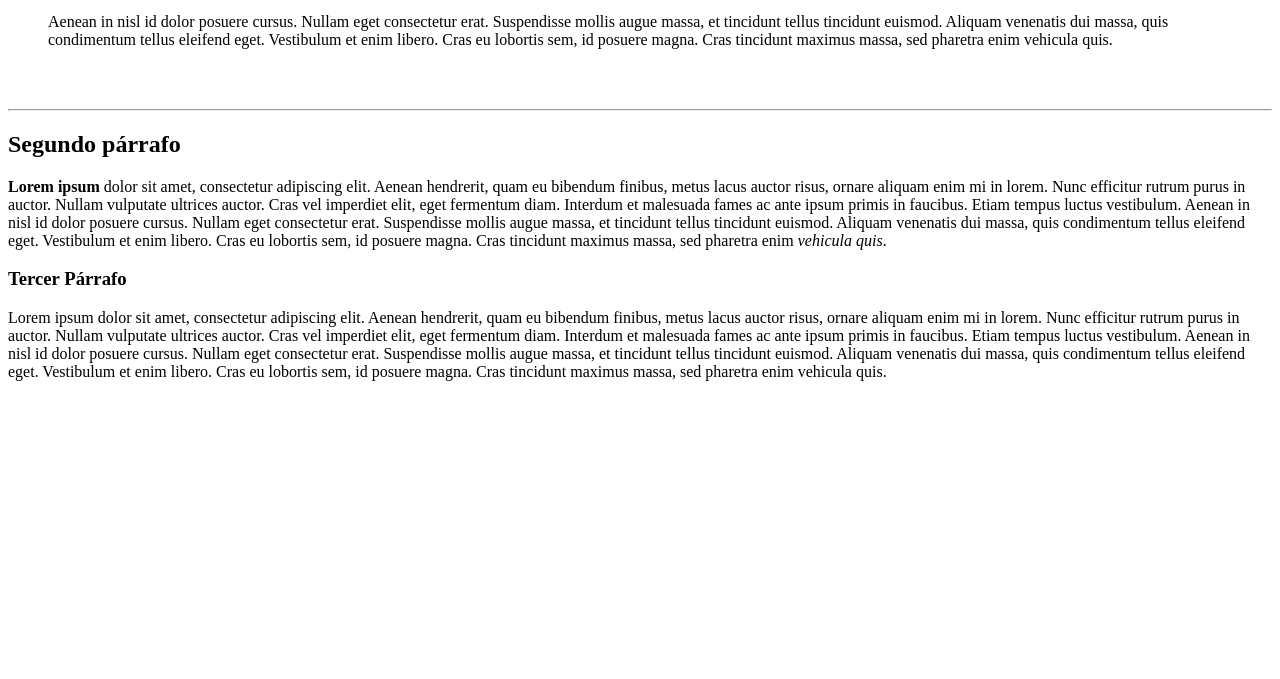
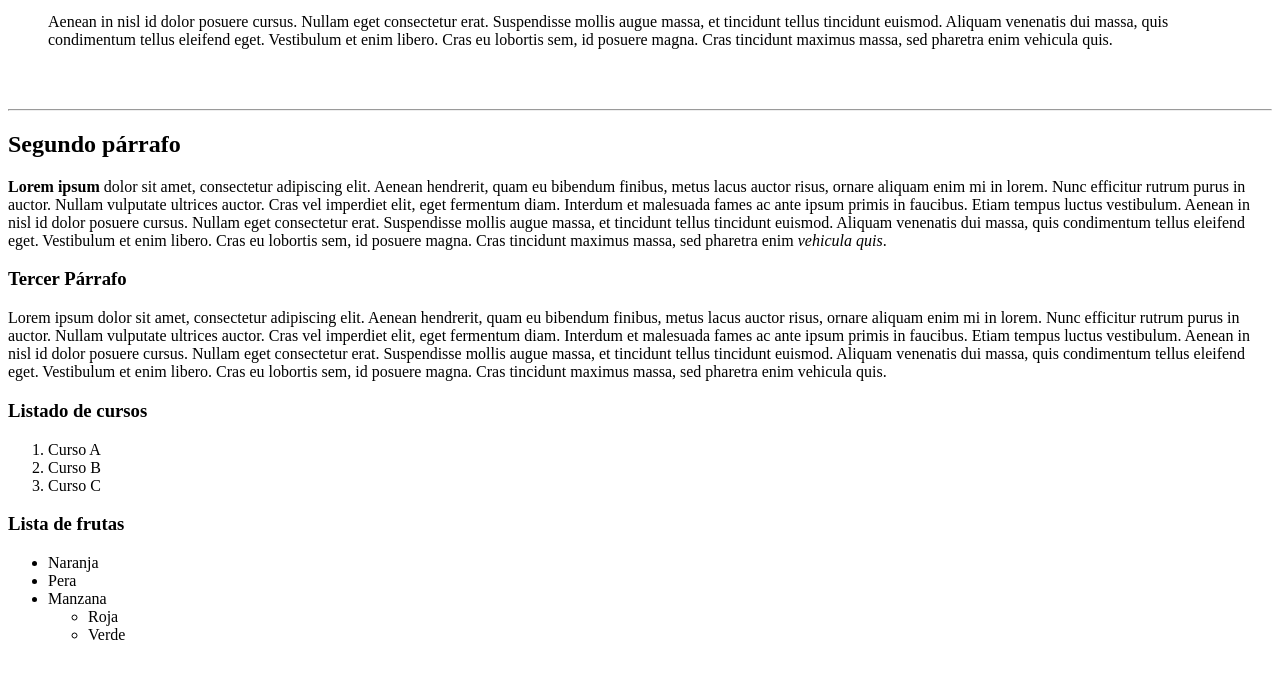
Before and after one commit to Nayarett-Gonzalez/webmaster, a plain HTML site: page src/index.html in a window 1280 px wide. Shown: the part 119-798 px from the top of the page. Drawn offline with Linux system fonts and the light colour scheme.

Commit message:
168-Listas en HTML

```diff
--- a/src/index.html
+++ b/src/index.html
@@ -32,6 +32,24 @@
         Lorem ipsum dolor sit amet, consectetur adipiscing elit. Aenean hendrerit, quam eu bibendum finibus, metus lacus auctor risus, ornare aliquam enim mi in lorem. Nunc efficitur rutrum purus in auctor. Nullam vulputate ultrices auctor. Cras vel imperdiet
         elit, eget fermentum diam. Interdum et malesuada fames ac ante ipsum primis in faucibus. Etiam tempus luctus vestibulum. Aenean in nisl id dolor posuere cursus. Nullam eget consectetur erat. Suspendisse mollis augue massa, et tincidunt tellus
         tincidunt euismod. Aliquam venenatis dui massa, quis condimentum tellus eleifend eget. Vestibulum et enim libero. Cras eu lobortis sem, id posuere magna. Cras tincidunt maximus massa, sed pharetra enim vehicula quis.
+        <!-- Listas -->
+        <h3>Listado de cursos</h3>
+        <ol>
+            <li>Curso A</li>
+            <li>Curso B</li>
+            <li>Curso C</li>
+        </ol>
+        <h3>Lista de frutas</h3>
+        <ul>
+            <li>Naranja</li>
+            <li>Pera</li>
+            <li>Manzana
+                <ul>
+                    <li>Roja</li>
+                    <li>Verde</li>
+                </ul>
+            </li>
+        </ul>
 
     </p>
     <script src="app.js"></script>
```
